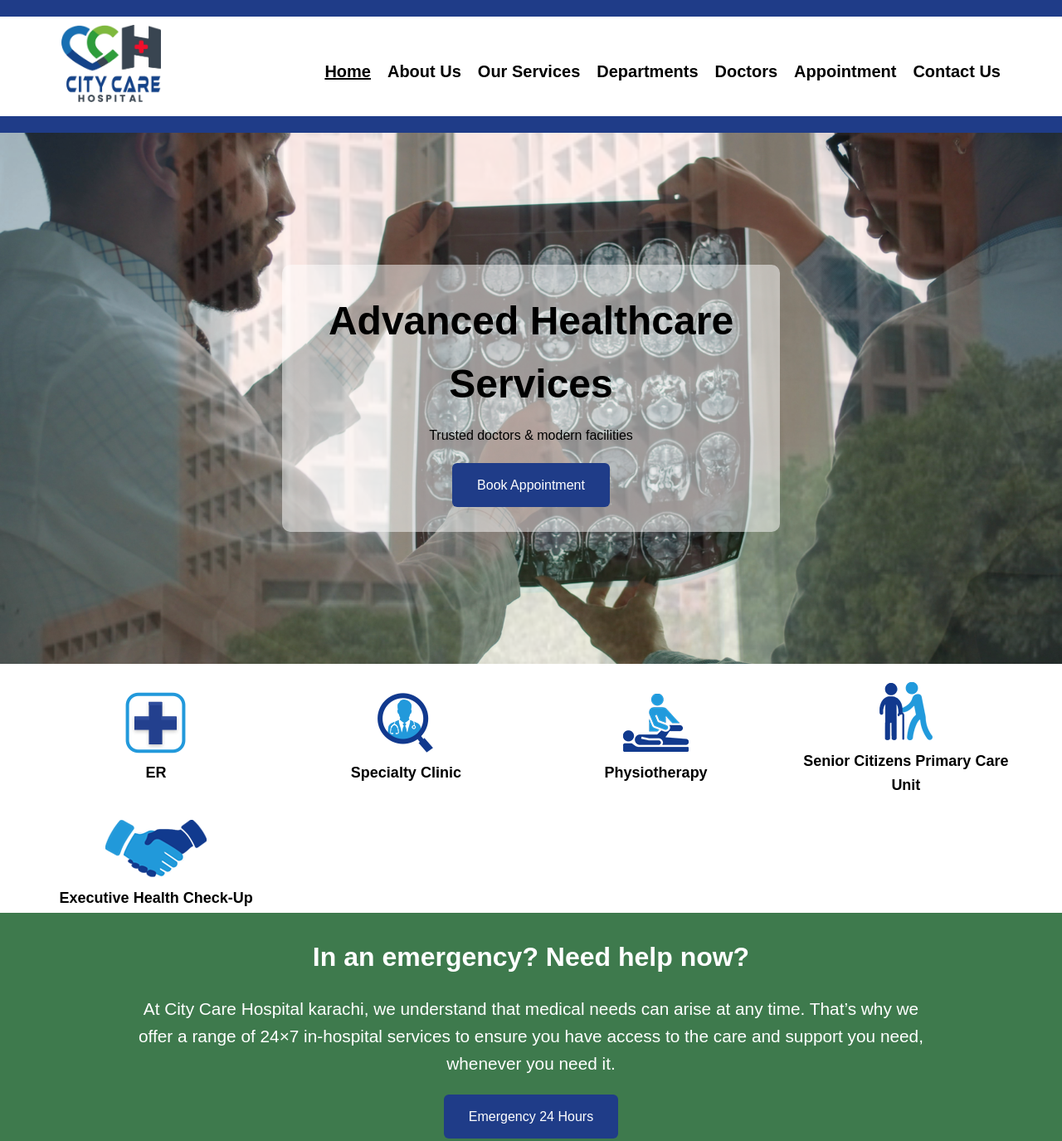
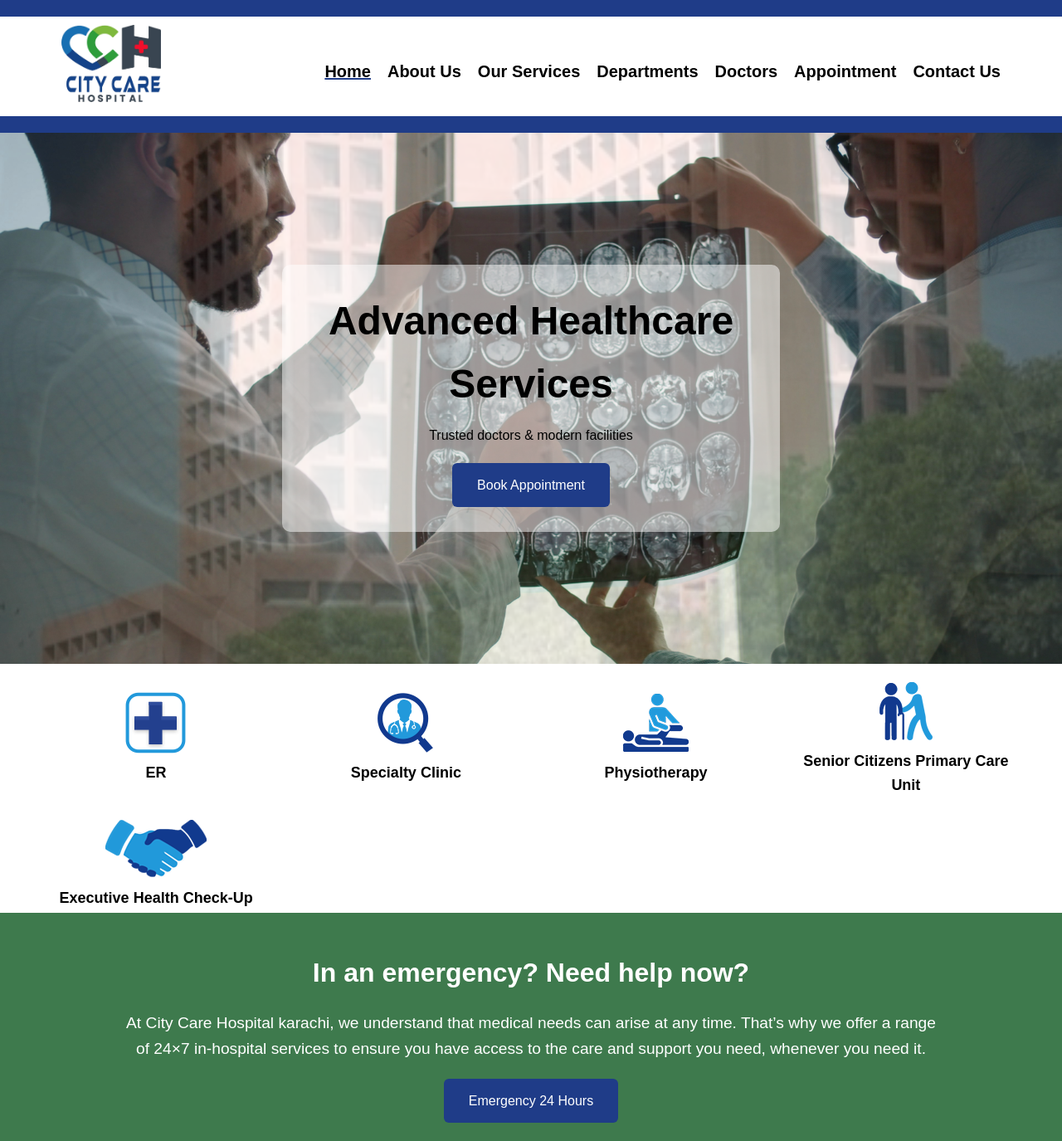
Before and after one commit to AbdulQadir-dev45/City-Care-Hocpital, a plain HTML site: page index.html in a window 1280 px wide. Shown: the top 1375 px of the page at 83% size. Drawn offline with Linux system fonts and the light colour scheme.

Commit message:
modified:   css/style.css

```diff
--- a/css/style.css
+++ b/css/style.css
@@ -67,7 +67,7 @@
 
 .menu a.active,
 .menu a:hover{
-  text-decoration:underline;
+  text-decoration:2px underline #1f3c88;
 }
 
 /* ======================= HERO SLIDER ======================= */
@@ -144,7 +144,7 @@
 }
 
 .emergency-banner p{
-  font-size:1.3rem;
+  font-size:1.2rem;
   text-align:center;
   padding:0px 150px;
 }
```
